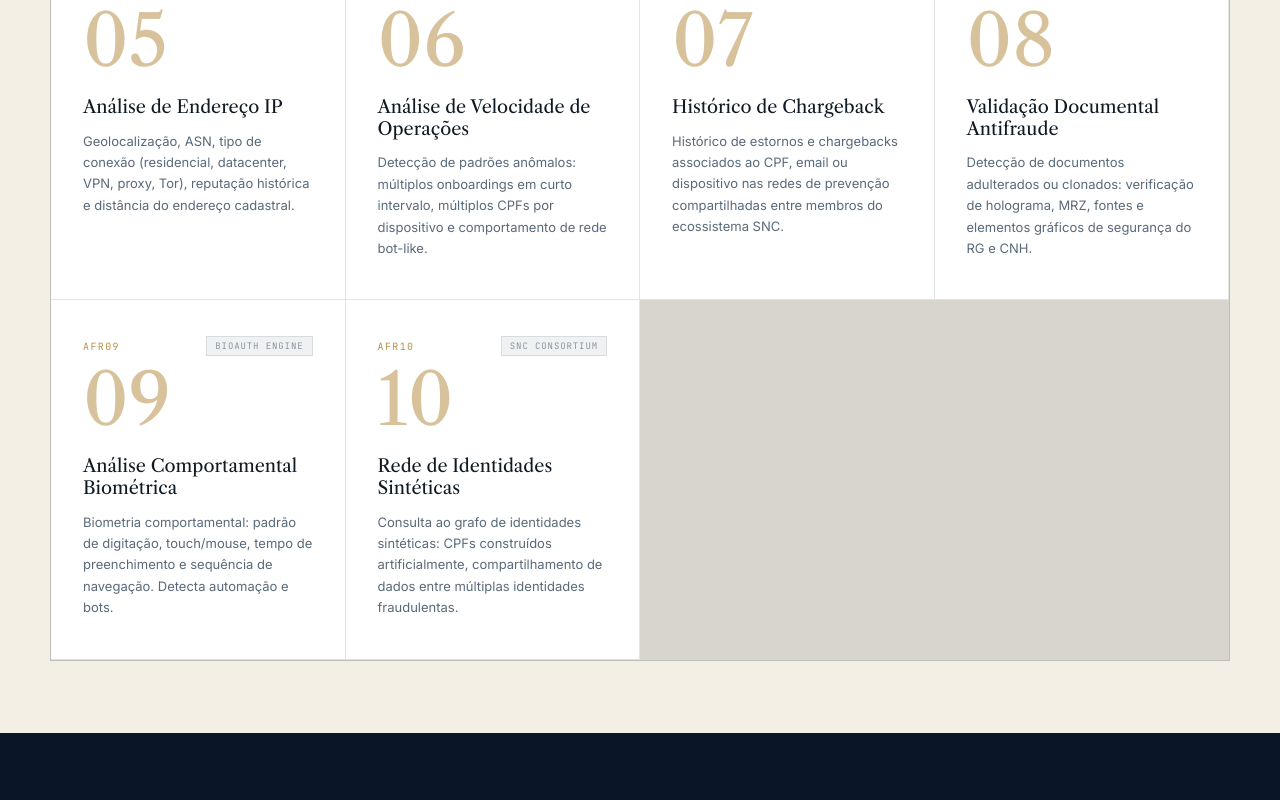
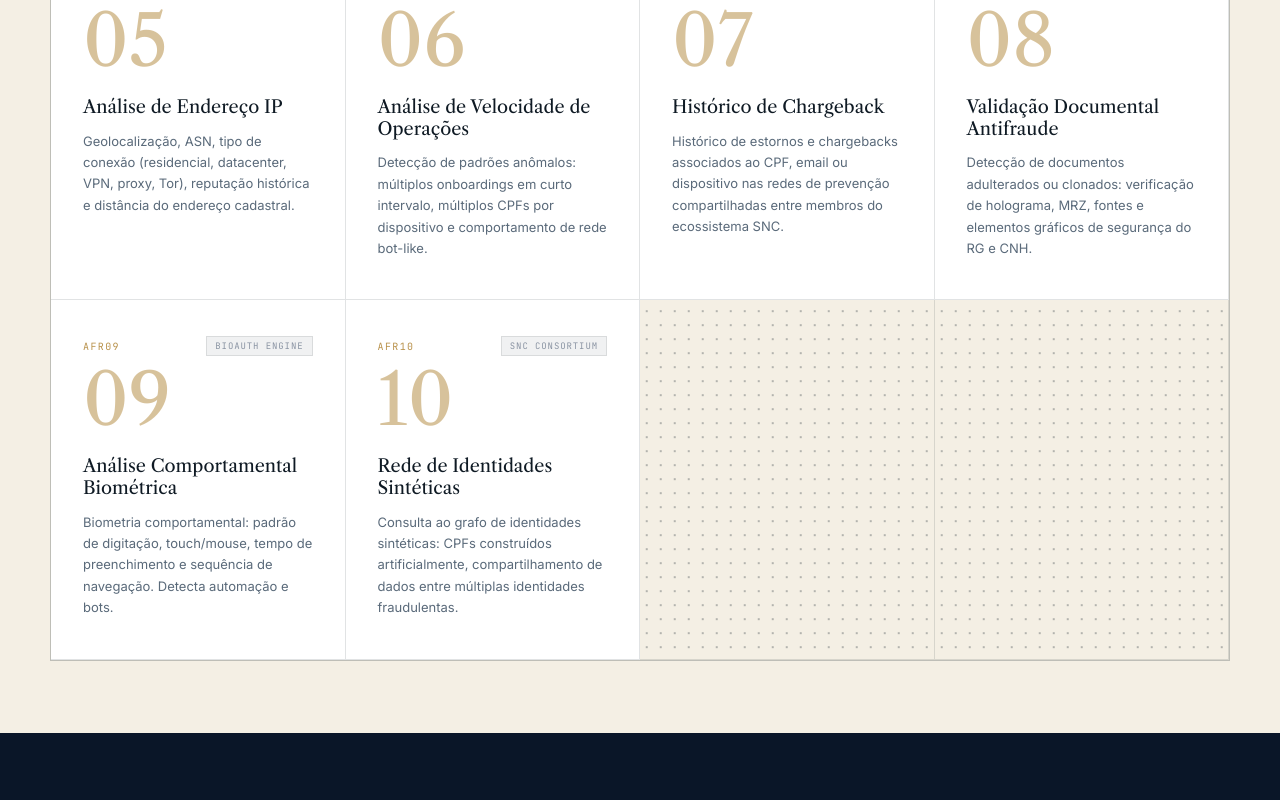
Before and after one commit to ctoutbank/snc-site, a Next.js app: page /plataforma/antifraude in a window 1280 px wide. Shown: the part 2513-3313 px from the top of the page. Built offline with nearby package versions, Linux system fonts and the light colour scheme.

Commit message:
fix: phantom cells com dot-bg em todas as grids — rows incompletos preenchidos com padrão de pontos

```diff
--- a/src/app/plataforma/[modulo]/page.tsx
+++ b/src/app/plataforma/[modulo]/page.tsx
@@ -170,6 +170,9 @@ export default async function ModuloPage({ params }: Props) {
                       </p>
                     </div>
                   ))}
+                  {Array((4 - (m.useCasesRich.length % 4)) % 4).fill(null).map((_, i) => (
+                    <div key={`phantom-uc-rich-${i}`} style={{ background: 'var(--snc-dot-bg)', borderRight: '1px solid rgba(15,26,36,.12)', borderBottom: '1px solid rgba(15,26,36,.12)' }} />
+                  ))}
                 </div>
               ) : (
                 /* Fallback: apenas labels (formato simples) */
@@ -186,6 +189,9 @@ export default async function ModuloPage({ params }: Props) {
                         {uc}
                       </div>
                     </div>
+                  ))}
+                  {Array((4 - (m.useCases!.length % 4)) % 4).fill(null).map((_, i) => (
+                    <div key={`phantom-uc-${i}`} style={{ background: 'var(--snc-dot-bg)', borderRight: '1px solid rgba(15,26,36,.12)', borderBottom: '1px solid rgba(15,26,36,.12)' }} />
                   ))}
                 </div>
               )}
@@ -230,6 +236,9 @@ export default async function ModuloPage({ params }: Props) {
                     </p>
                   </div>
                 ))}
+                {Array((4 - (m.datasetItems.length % 4)) % 4).fill(null).map((_, i) => (
+                  <div key={`phantom-ds-${i}`} style={{ background: 'var(--snc-dot-bg)', borderRight: '1px solid rgba(15,26,36,.12)', borderBottom: '1px solid rgba(15,26,36,.12)' }} />
+                ))}
               </div>
             </div>
           </section>
```
